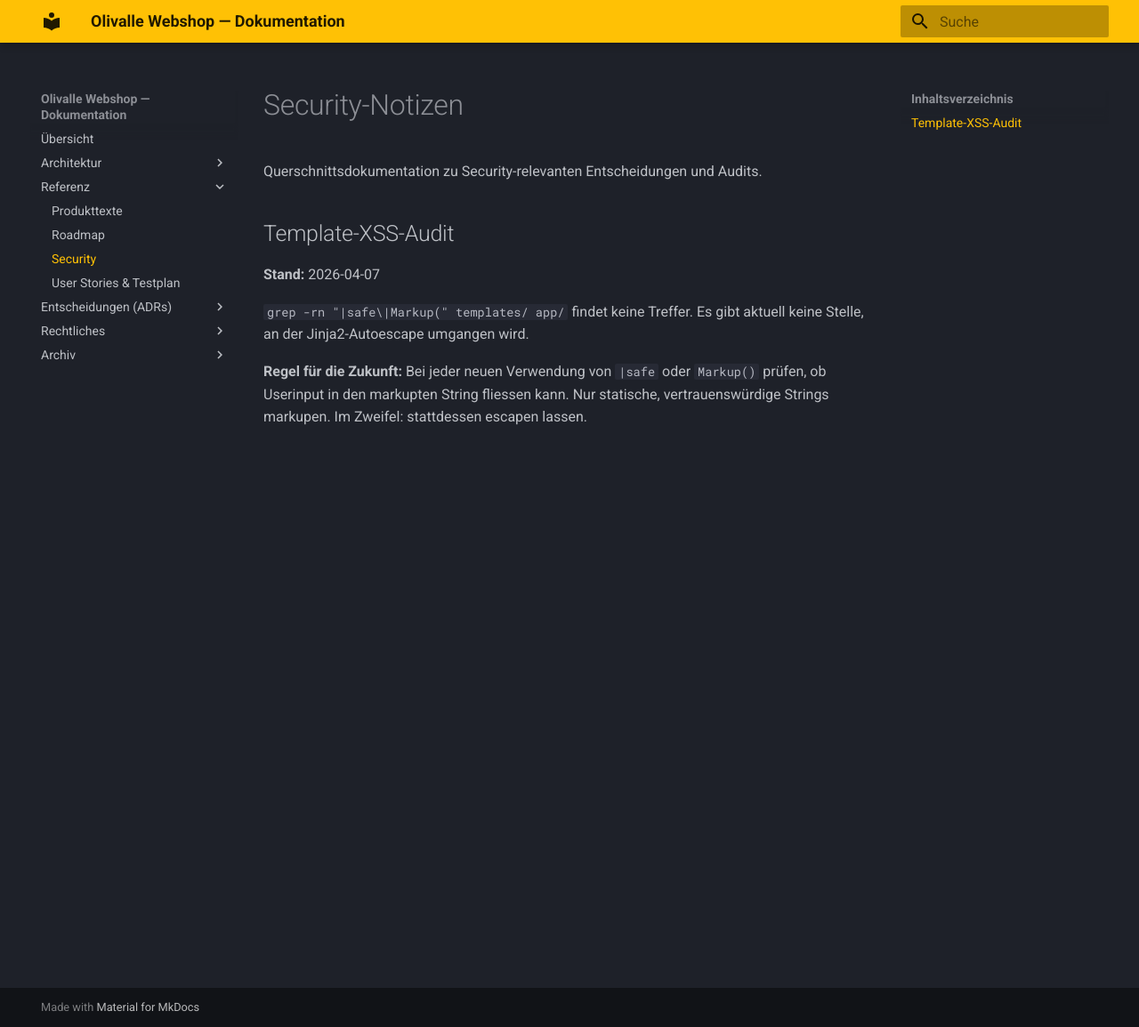
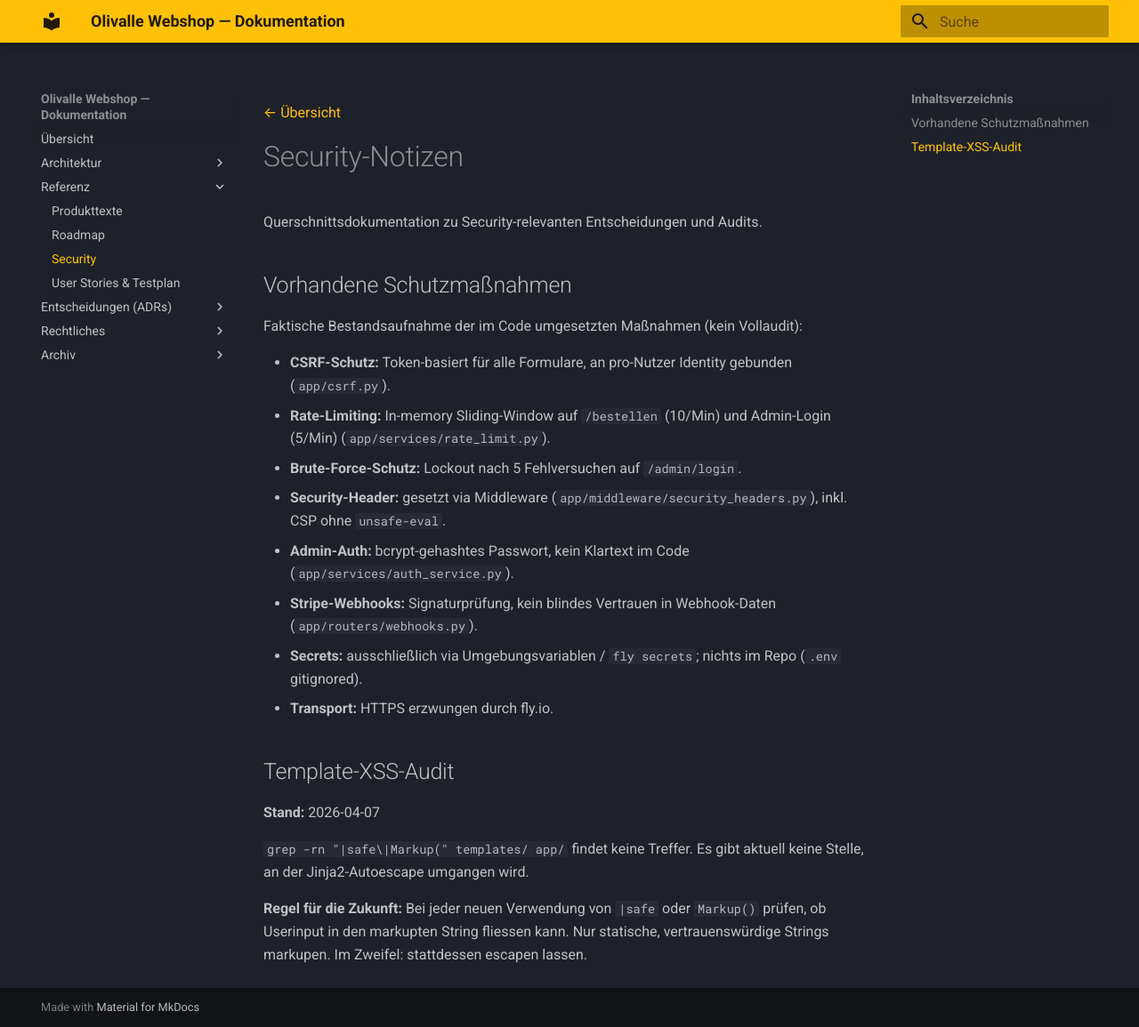
Before and after one commit to konstantinniedermann/olivalle-webshop, an MkDocs documentation site: the page built from docs/security.md, in a window 1280 px wide and 1155 px high. Shown: the whole window at 89% size. Built offline with MkDocs 1.6.1 and Material for MkDocs 9.7.7, drawn with Linux system fonts in a browser that asks for light colours.

Commit message:
docs: Security-Referenz um vorhandene Schutzmaßnahmen ergänzen
Co-Authored-By: Claude Opus 4.8 (1M context) <noreply@anthropic.com>

```diff
--- a/docs/security.md
+++ b/docs/security.md
@@ -1,6 +1,21 @@
+[← Übersicht](index.md)
+
 # Security-Notizen
 
 Querschnittsdokumentation zu Security-relevanten Entscheidungen und Audits.
+
+## Vorhandene Schutzmaßnahmen
+
+Faktische Bestandsaufnahme der im Code umgesetzten Maßnahmen (kein Vollaudit):
+
+- **CSRF-Schutz:** Token-basiert für alle Formulare, an pro-Nutzer Identity gebunden (`app/csrf.py`).
+- **Rate-Limiting:** In-memory Sliding-Window auf `/bestellen` (10/Min) und Admin-Login (5/Min) (`app/services/rate_limit.py`).
+- **Brute-Force-Schutz:** Lockout nach 5 Fehlversuchen auf `/admin/login`.
+- **Security-Header:** gesetzt via Middleware (`app/middleware/security_headers.py`), inkl. CSP ohne `unsafe-eval`.
+- **Admin-Auth:** bcrypt-gehashtes Passwort, kein Klartext im Code (`app/services/auth_service.py`).
+- **Stripe-Webhooks:** Signaturprüfung, kein blindes Vertrauen in Webhook-Daten (`app/routers/webhooks.py`).
+- **Secrets:** ausschließlich via Umgebungsvariablen / `fly secrets`; nichts im Repo (`.env` gitignored).
+- **Transport:** HTTPS erzwungen durch fly.io.
 
 ## Template-XSS-Audit
 
```
